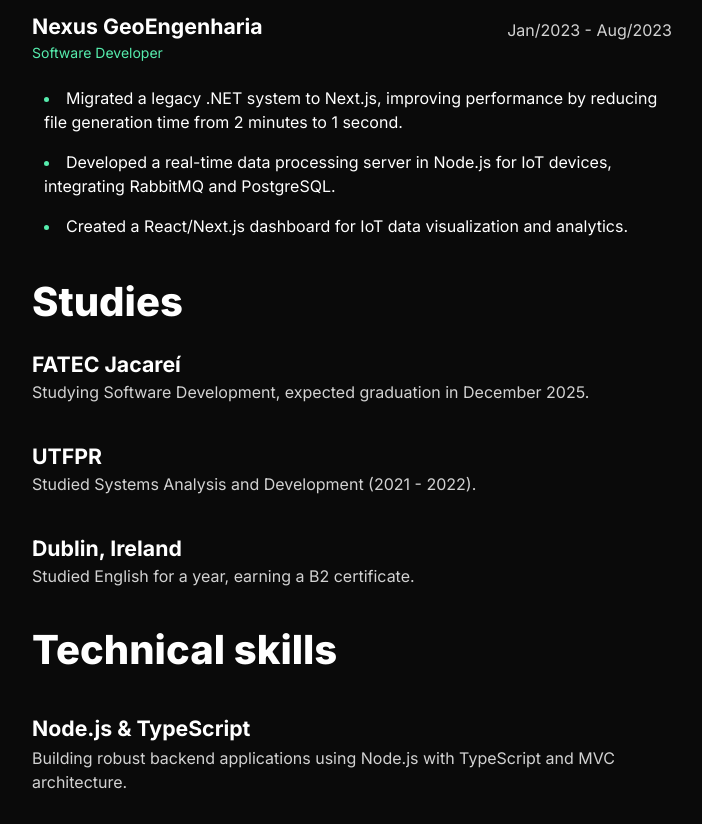
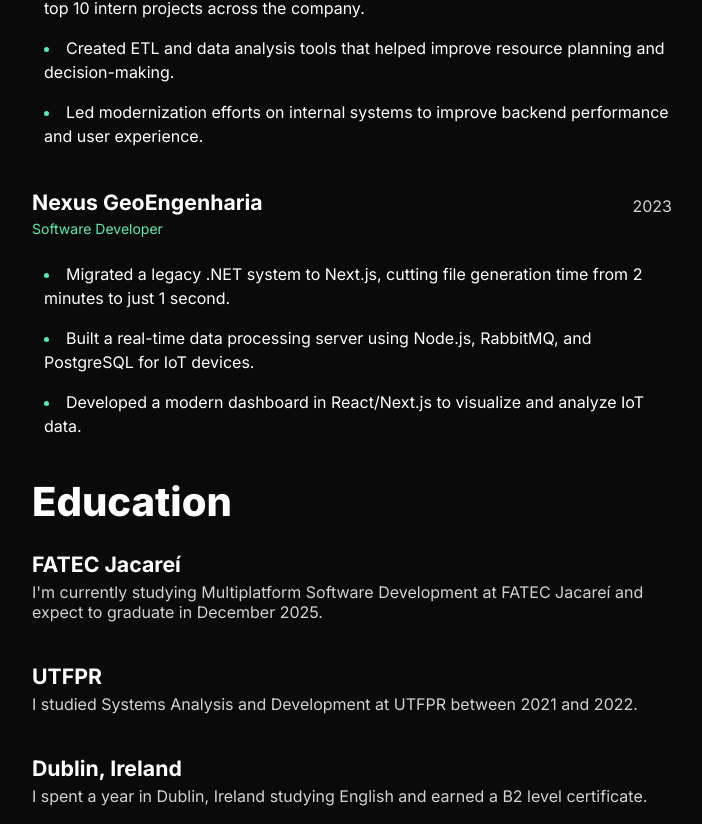
Before and after one commit to fatec-jacarei-dsm-portfolio/ra2581392323047, a Next.js app: page /next-portfolio/en/about in a window 1280 px wide. Shown: the part 836-1660 px from the top of the page, without its empty margins (480-1182 px from the left). Built offline with nearby package versions, Linux system fonts and the light colour scheme.

Commit message:
solved infinity spinner loading on about

```diff
--- a/src/app/[locale]/about/page.tsx
+++ b/src/app/[locale]/about/page.tsx
@@ -1,175 +1,209 @@
-"use client";
+import {
+    Avatar,
+    Button,
+    Flex,
+    Heading,
+    Icon,
+    IconButton,
+    Tag,
+    Text
+  } from "@/once-ui/components";
+  import { baseURL, renderContent } from "@/app/resources";
+  import TableOfContents from "@/components/about/TableOfContents";
+  import styles from "@/components/about/about.module.scss";
+  import { getTranslations, unstable_setRequestLocale } from "next-intl/server";
 
-import { Avatar, Button, Flex, Heading, Icon, IconButton, SmartImage, Tag, Text } from '@/once-ui/components';
-import { baseURL, renderContent } from '@/app/resources';
-import TableOfContents from '@/components/about/TableOfContents';
-import styles from '@/components/about/about.module.scss'
-import { useEffect, useState } from 'react';
+  export async function generateMetadata({ params: { locale } }: { params: { locale: string } }) {
+    const t = await getTranslations();
+    const { person, about } = renderContent(t);
 
-export default function About() {
-  const [content, setContent] = useState<any | null>(null);
-  const [loading, setLoading] = useState(true);
+    const title = about.title;
+    const description = about.description;
+    const ogImage = `https://${baseURL}/og?title=${encodeURIComponent(title)}`;
 
-  useEffect(() => {
+    return {
+      title,
+      description,
+      openGraph: {
+        title,
+        description,
+        type: "website",
+        url: `https://${baseURL}/${locale}/about`,
+        images: [{ url: ogImage, alt: title }]
+      },
+      twitter: {
+        card: "summary_large_image",
+        title,
+        description,
+        images: [ogImage]
+      }
+    };
+  }
+
+  export default async function About({ params: { locale } }: { params: { locale: string } }) {
+    console.log("[About] Locale received:", locale);
+
     try {
-        const fetchedContent = renderContent() || {};
-        setContent(fetchedContent);
-    } catch (error) {
-        console.error("Error loading content:", error);
-        setContent(null);
-    } finally {
-        setLoading(false);
+      unstable_setRequestLocale(locale);
+      console.log("[About] Locale set successfully.");
+    } catch (err) {
+      console.error("[About] Error setting locale:", err);
     }
-}, []);
 
-    // ✅ Show a loading state instead of infinite loop
-    if (loading) {
+    let t;
+    try {
+      t = await getTranslations();
+      console.log("[About] Translations fetched.");
+    } catch (err) {
+      console.error("[About] Failed to fetch translations:", err);
+    }
+
+    let person, about, social;
+    try {
+      const result = renderContent(t);
+      person = result.person;
+      about = result.about;
+      social = result.social;
+
+      console.log("[About] Content rendered.");
+      console.log("[About] Person:", person?.name);
+      console.log("[About] Sections:", {
+        intro: about?.intro?.display,
+        work: about?.work?.display,
+        studies: about?.studies?.display,
+        technical: about?.technical?.display
+      });
+    } catch (err) {
+      console.error("[About] Error in renderContent:", err);
       return (
-          <Flex justifyContent="center" alignItems="center" style={{ height: "100vh" }}>
-              <Heading variant="display-strong-xl">Loading About Page...</Heading>
+        <Flex fillWidth justifyContent="center" padding="xl">
+          <Text variant="body-default-l" onBackground="danger-strong">
+            Erro ao carregar o conteúdo da página. Verifique o console do servidor.
+          </Text>
         </Flex>
       );
     }
 
-  // ✅ Prevent crash if `content` is still undefined
-  if (!content || !content.about || !content.person) {
-      return (
-          <Flex justifyContent="center" alignItems="center" style={{ height: "100vh" }}>
-              <Heading variant="display-strong-xl">Error: Could not load About Page</Heading>
-          </Flex>
-      );
+    const structure = [
+      {
+        title: about.intro.title,
+        display: about.intro.display,
+        items: []
+      },
+      {
+        title: about.work.title,
+        display: about.work.display,
+        items: about.work.experiences.map(exp => exp.company)
+      },
+      {
+        title: about.studies.title,
+        display: about.studies.display,
+        items: about.studies.institutions.map(i => i.name)
+      },
+      {
+        title: about.technical.title,
+        display: about.technical.display,
+        items: about.technical.skills.map(skill => skill.title)
       }
-
-  const { person, about, social } = content;
-
-  const structure = [
-    { title: about.intro.title, display: about.intro.display, items: [] },
-    { title: about.work.title, display: about.work.display, items: about.work.experiences.map((exp: any) => exp.company) },
-    { title: about.studies.title, display: about.studies.display, items: about.studies.institutions.map((inst: any) => inst.name) },
-    { title: about.technical.title, display: about.technical.display, items: about.technical.skills.map((skill: any) => skill.title) },
     ];
 
     return (
-    <Flex
-      fillWidth maxWidth="m"
-      direction="column">
+      <Flex fillWidth maxWidth="m" direction="column">
         <script
           type="application/ld+json"
           suppressHydrationWarning
           dangerouslySetInnerHTML={{
             __html: JSON.stringify({
-            '@context': 'https://schema.org',
-            '@type': 'Person',
+              "@context": "https://schema.org",
+              "@type": "Person",
               name: person.name,
               jobTitle: person.role,
               description: about.intro.description,
               url: `https://${baseURL}/about`,
               image: `${baseURL}/images/${person.avatar}`,
-            sameAs: social
-              .filter((item:any) => item.link && !item.link.startsWith('mailto:')) // Filter out empty links and email links
-              .map((item:any) => item.link),
+              sameAs: social.filter(link => link.link && !link.link.startsWith("mailto:")).map(link => link.link),
               worksFor: {
-              '@type': 'Organization',
-              name: about.work.experiences[0].company || ''
-            },
-          }),
+                "@type": "Organization",
+                name: about.work.experiences[0]?.company || ""
+              }
+            })
           }}
         />
+
         {about.tableOfContent.display && (
           <Flex
-          style={{ left: '0', top: '50%', transform: 'translateY(-50%)' }}
+            style={{ left: "0", top: "50%", transform: "translateY(-50%)" }}
             position="fixed"
-          paddingLeft="24" gap="32"
-          direction="column" hide="s">
-          <TableOfContents
-            structure={structure}
-            about={about} />
+            paddingLeft="24"
+            gap="32"
+            direction="column"
+            hide="s"
+          >
+            <TableOfContents structure={structure} about={about} />
           </Flex>
         )}
-      <Flex
-        fillWidth
-        mobileDirection="column" justifyContent="center">
+
+        <Flex fillWidth mobileDirection="column" justifyContent="center">
           {about.avatar.display && (
-          <Flex
-            minWidth="160" paddingX="l" paddingBottom="xl" gap="m"
-            flex={3} direction="column" alignItems="center">
-            <Avatar
-              src={person.avatar}
-              size="xl" />
-            <Flex
-              gap="8"
-              alignItems="center">
-              <Icon
-                onBackground="accent-weak"
-                name="globe" />
+            <Flex minWidth="160" paddingX="l" paddingBottom="xl" gap="m" flex={3} direction="column" alignItems="center">
+              <Avatar src={person.avatar} size="xl" />
+              <Flex gap="8" alignItems="center">
+                <Icon onBackground="accent-weak" name="globe" />
                 {person.location}
               </Flex>
               {person.languages.length > 0 && (
-              <Flex
-                wrap
-                gap="8">
-                {person.languages.map((language:string, index:number) => (
-                  <Tag
-                    key={index}
-                    size="l">
-                    {language}
+                <Flex wrap gap="8">
+                  {person.languages.map((lang, index) => (
+                    <Tag key={index} size="l">
+                      {lang}
                     </Tag>
                   ))}
                 </Flex>
               )}
             </Flex>
           )}
-        <Flex
-          className={styles.blockAlign}
-          fillWidth flex={9} maxWidth={40} direction="column">
+
+          <Flex className={styles.blockAlign} fillWidth flex={9} maxWidth={40} direction="column">
             <Flex
               id={about.intro.title}
-            fillWidth minHeight="160"
-            direction="column" justifyContent="center"
-            marginBottom="32">
+              fillWidth
+              minHeight="160"
+              direction="column"
+              justifyContent="center"
+              marginBottom="32"
+            >
               {about.calendar.display && (
                 <Flex
                   className={styles.blockAlign}
                   style={{
-                  backdropFilter: 'blur(var(--static-space-1))',
-                  border: '1px solid var(--brand-alpha-medium)',
-                  width: 'fit-content'
+                    backdropFilter: "blur(var(--static-space-1))",
+                    border: "1px solid var(--brand-alpha-medium)",
+                    width: "fit-content"
                   }}
-                alpha="brand-weak" radius="full"
-                fillWidth padding="4" gap="8" marginBottom="m"
-                alignItems="center">
+                  alpha="brand-weak"
+                  radius="full"
+                  fillWidth
+                  padding="4"
+                  gap="8"
+                  marginBottom="m"
+                  alignItems="center"
+                >
                   <Flex paddingLeft="12">
-                  <Icon
-                    name="calendar"
-                    onBackground="brand-weak" />
+                    <Icon name="calendar" onBackground="brand-weak" />
                   </Flex>
-                <Flex
-                  paddingX="8">
-                  Schedule a call
-                </Flex>
-                <IconButton
-                  href={about.calendar.link}
-                  data-border="rounded"
-                  variant="tertiary"
-                  icon="chevronRight" />
+                  <Flex paddingX="8">Schedule a call</Flex>
+                  <IconButton href={about.calendar.link} data-border="rounded" variant="tertiary" icon="chevronRight" />
                 </Flex>
               )}
-            <Heading
-              className={styles.textAlign}
-              variant="display-strong-xl">
+              <Heading className={styles.textAlign} variant="display-strong-xl">
                 {person.name}
               </Heading>
-            <Text
-              className={styles.textAlign}
-              variant="display-default-xs"
-              onBackground="neutral-weak">
+              <Text className={styles.textAlign} variant="display-default-xs" onBackground="neutral-weak">
                 {person.role}
               </Text>
               {social.length > 0 && (
-              <Flex
-                className={styles.blockAlign}
-                paddingTop="20" paddingBottom="8" gap="8" wrap>
-                {social.map((item:any) => (
+                <Flex className={styles.blockAlign} paddingTop="20" paddingBottom="8" gap="8" wrap>
+                  {social.map(item => (
                     item.link && (
                       <Button
                         key={item.name}
@@ -177,7 +211,8 @@
                         prefixIcon={item.icon}
                         label={item.name}
                         size="s"
-                      variant="tertiary" />
+                        variant="tertiary"
+                      />
                     )
                   ))}
                 </Flex>
@@ -185,65 +220,37 @@
             </Flex>
 
             {about.intro.display && (
-            <Text variant="body-default-l">
+              <Text variant="body-default-l" marginBottom="xl">
                 {about.intro.description}
               </Text>
-
             )}
 
             {about.work.display && (
               <>
-              <Heading
-                as="h2"
-                id={about.work.title}
-                variant="display-strong-s"
-                marginBottom="m">
+                <Heading as="h2" id={about.work.title} variant="display-strong-s" marginBottom="m">
                   {about.work.title}
                 </Heading>
-              <Flex
-                direction="column"
-                fillWidth gap="l" marginBottom="40">
-                {about.work.experiences.map((experience:any, index:number) => (
-                  <Flex
-                    key={`${experience.company}-${experience.role}-${index}`}
-                    fillWidth
-                    direction="column">
-                    <Flex
-                      fillWidth
-                      justifyContent="space-between"
-                      alignItems="flex-end"
-                      marginBottom="4">
-                      <Text
-                        id={experience.company}
-                        variant="heading-strong-l">
+                <Flex direction="column" fillWidth gap="l" marginBottom="40">
+                  {about.work.experiences.map((experience, index) => (
+                    <Flex key={`${experience.company}-${index}`} fillWidth direction="column">
+                      <Flex fillWidth justifyContent="space-between" alignItems="flex-end" marginBottom="4">
+                        <Text id={experience.company} variant="heading-strong-l">
                           {experience.company}
                         </Text>
-                      <Text
-                        variant="heading-default-xs"
-                        onBackground="neutral-weak">
+                        <Text variant="heading-default-xs" onBackground="neutral-weak">
                           {experience.timeframe}
                         </Text>
                       </Flex>
-                    <Text
-                      variant="body-default-s"
-                      onBackground="brand-weak"
-                      marginBottom="m">
+                      <Text variant="body-default-s" onBackground="brand-weak" marginBottom="m">
                         {experience.role}
                       </Text>
-                    <Flex
-                      as="ul"
-                      direction="column" gap="16">
-                      {experience.achievements.map((achievement: string, index: any) => (
-
-                        <Text
-                          as="li"
-                          variant="body-default-m"
-                          key={`${experience.company}-${index}`}>
-                          {achievement}
+                      <Flex as="ul" direction="column" gap="16">
+                        {experience.achievements.map((ach, idx) => (
+                          <Text as="li" variant="body-default-m" key={`${experience.company}-${idx}`}>
+                            {ach}
                           </Text>
                         ))}
                       </Flex>
-
                     </Flex>
                   ))}
                 </Flex>
@@ -252,30 +259,17 @@
 
             {about.studies.display && (
               <>
-              <Heading
-                as="h2"
-                id={about.studies.title}
-                variant="display-strong-s"
-                marginBottom="m">
+                <Heading as="h2" id={about.studies.title} variant="display-strong-s" marginBottom="m">
                   {about.studies.title}
                 </Heading>
-              <Flex
-                direction="column"
-                fillWidth gap="l" marginBottom="40">
-                {about.studies.institutions.map((institution:any, index:number) => (
-                  <Flex
-                    key={`${institution.name}-${index}`}
-                    fillWidth gap="4"
-                    direction="column">
-                    <Text
-                      id={institution.name}
-                      variant="heading-strong-l">
-                      {institution.name}
+                <Flex direction="column" fillWidth gap="l" marginBottom="40">
+                  {about.studies.institutions.map((inst, index) => (
+                    <Flex key={`${inst.name}-${index}`} fillWidth gap="4" direction="column">
+                      <Text id={inst.name} variant="heading-strong-l">
+                        {inst.name}
                       </Text>
-                    <Text
-                      variant="heading-default-xs"
-                      onBackground="neutral-weak">
-                      {institution.description}
+                      <Text variant="heading-default-xs" onBackground="neutral-weak">
+                        {inst.description}
                       </Text>
                     </Flex>
                   ))}
@@ -285,30 +279,16 @@
 
             {about.technical.display && (
               <>
-              <Heading
-                as="h2"
-                id={about.technical.title}
-                variant="display-strong-s" marginBottom="40">
+                <Heading as="h2" id={about.technical.title} variant="display-strong-s" marginBottom="40">
                   {about.technical.title}
                 </Heading>
-              <Flex
-                direction="column"
-                fillWidth gap="l">
-                {about.technical.skills.map((skill:any, index:number) => (
-                  <Flex
-                    key={`${skill}-${index}`}
-                    fillWidth gap="4"
-                    direction="column">
-                    <Text
-                      variant="heading-strong-l">
-                      {skill.title}
-                    </Text>
-                    <Text
-                      variant="body-default-m"
-                      onBackground="neutral-weak">
+                <Flex direction="column" fillWidth gap="l">
+                  {about.technical.skills.map((skill, index) => (
+                    <Flex key={`${skill.title}-${index}`} fillWidth gap="4" direction="column">
+                      <Text variant="heading-strong-l">{skill.title}</Text>
+                      <Text variant="body-default-m" onBackground="neutral-weak">
                         {skill.description}
                       </Text>
-
                     </Flex>
                   ))}
                 </Flex>
--- a/src/components/RouteGuard.tsx
+++ b/src/components/RouteGuard.tsx
@@ -32,7 +32,7 @@
                     return routes[pathname as keyof typeof routes];
                 }
 
-                const dynamicRoutes = ['/blog', '/work'] as const;
+                const dynamicRoutes = ['/blog', '/work','/about'] as const;
                 for (const route of dynamicRoutes) {
                     if (pathname?.startsWith(route) && routes[route]) {
                         return true;
```
Also changed, not shown: src/app/resources/config.js (+17 -15 lines), 1 other file (tests, documents, lock files or other folders). Lines whose indentation alone changed are shown as unchanged.
